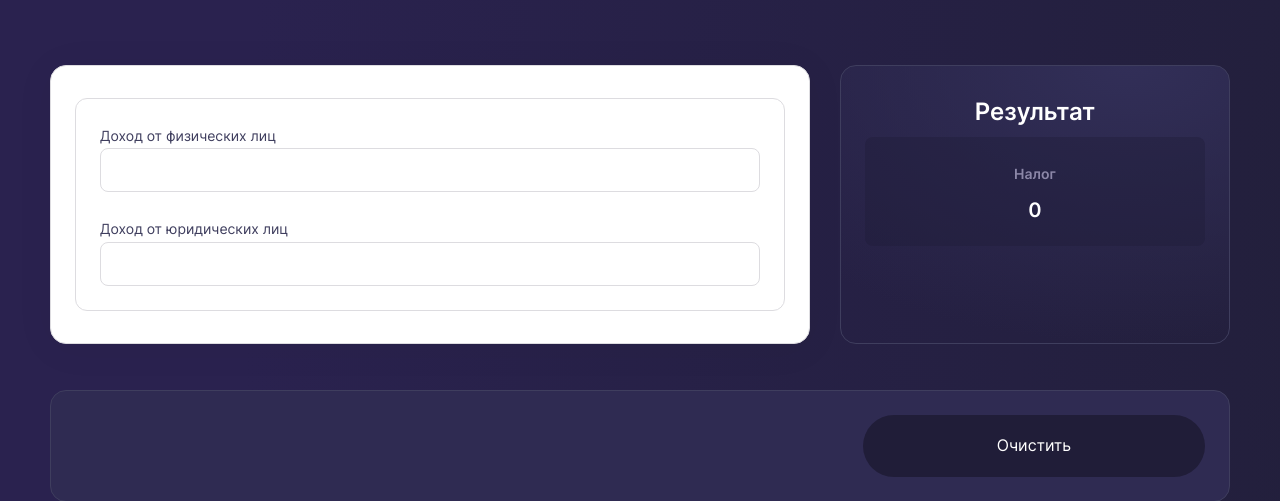
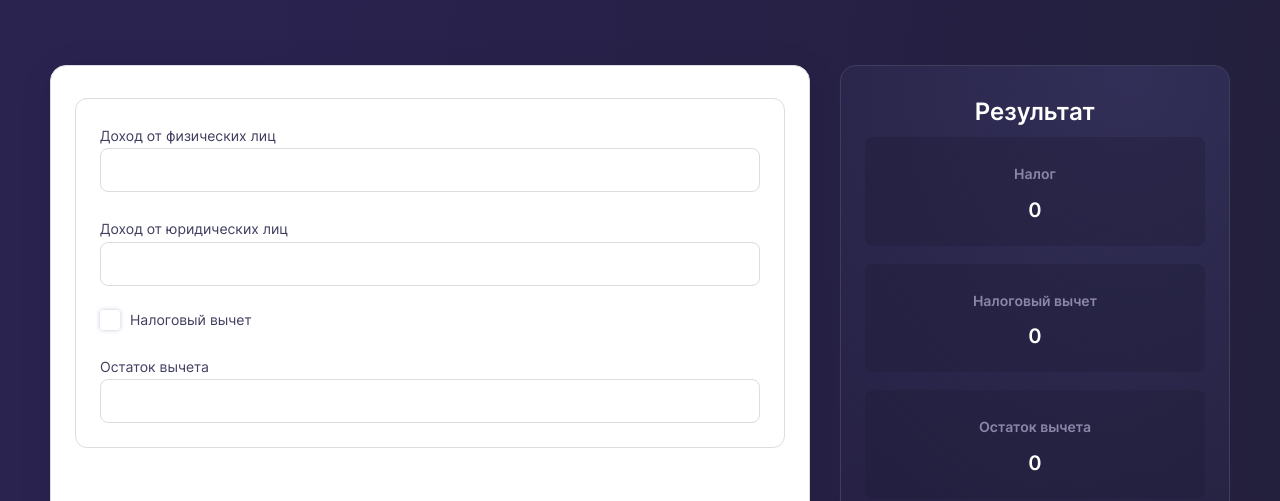
Before and after one commit to mcdemidov/tax-calculator, a plain HTML site: page index.html in a window 1280 px wide. Shown: the part 299-800 px from the top of the page. Drawn offline with Linux system fonts and the light colour scheme.

Commit message:
change html

```diff
--- a/index.html
+++ b/index.html
@@ -59,23 +59,23 @@
               <form class="calc__form">
                 <label class="calc__label calc__label_input">
                   <span class="calc__text">Доход от физических лиц</span>
-                  <input class="calc__input" type="number" name="a" />
+                  <input class="calc__input" type="number" name="individual" />
                 </label>
 
                 <label class="calc__label calc__label_input">
                   <span class="calc__text">Доход от юридических лиц</span>
-                  <input class="calc__input" type="number" name="b" />
+                  <input class="calc__input" type="number" name="entity" />
                 </label>
 
-                <!-- <label class="calc__label calc__label_checkbox">
-                <input class="calc__checkbox" type="checkbox" name="addCompensation">
+                <label class="calc__label calc__label_checkbox">
+                  <input class="calc__checkbox" type="checkbox" name="addCompensation" />
                   <span class="calc__text">Налоговый вычет</span>
                 </label>
 
                 <label class="calc__label calc__label_input calc__label_compensation">
                   <span class="calc__text">Остаток вычета</span>
-                <input class="calc__input" type="number" name="compensation">
-              </label> -->
+                  <input class="calc__input" type="number" name="compensation" />
+                </label>
               </form>
             </div>
 
@@ -87,7 +87,7 @@
                 <p class="result__tax">0</p>
               </div>
 
-              <!-- <div class="result__block">
+              <div class="result__block">
                 <p class="result__caption">Налоговый вычет</p>
                 <p class="result__tax">0</p>
               </div>
@@ -100,7 +100,7 @@
               <div class="result__block">
                 <p class="result__caption">Налог с учетом вычета</p>
                 <p class="result__tax">0</p>
-            </div> -->
+              </div>
             </div>
           </div>
 
```
Lines whose indentation alone changed are shown as unchanged.
